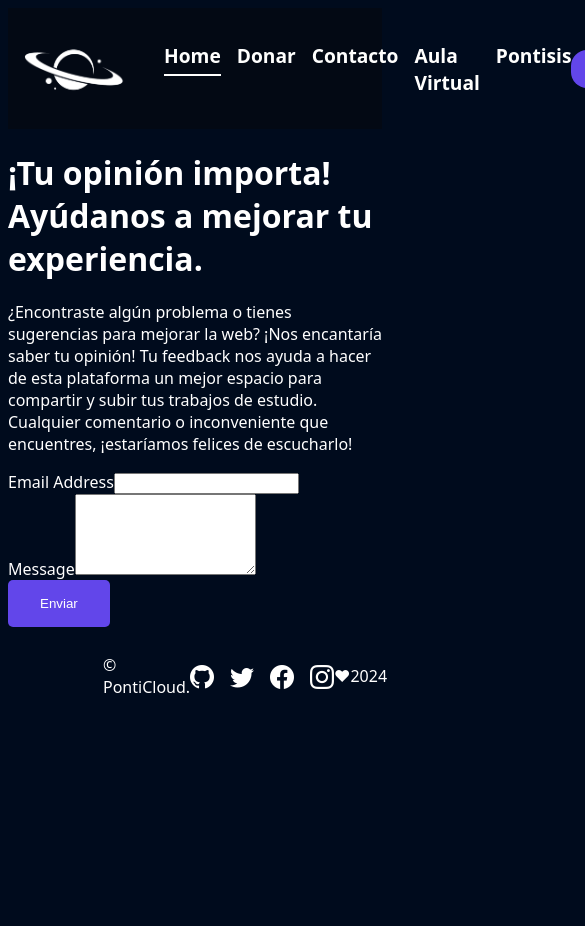
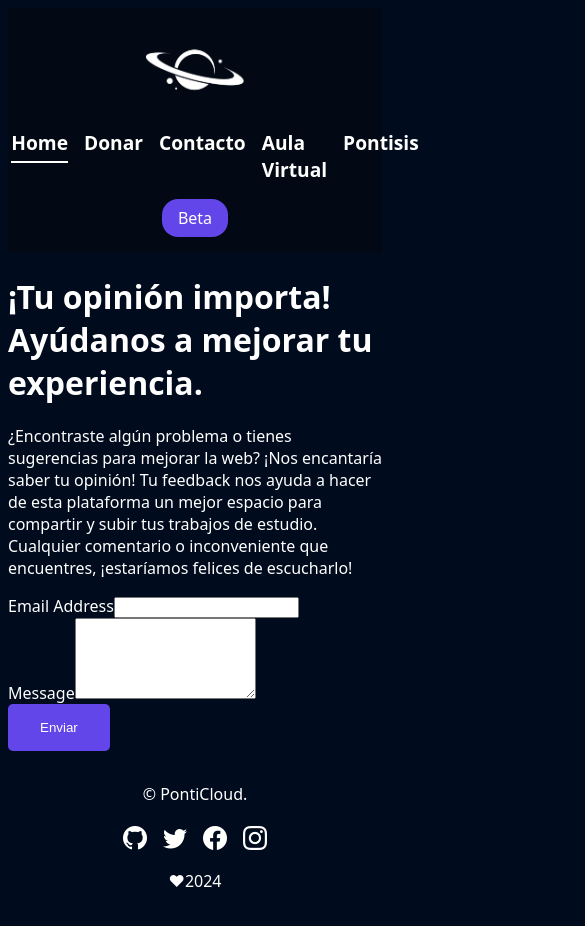
Before and after one commit to DruChill/PontiCloud, a React (Vite) app: page /contact in a window 390 px wide. Shown: the top 926 px of the page, 585 px wide, since content can reach past the window. Before the commit the page ends 844 px from the top, so only its background shows below. Built offline with nearby package versions, Linux system fonts and the light colour scheme; no server answers.

Commit message:
Add responsive styles for header, main, and footer components

```diff
--- a/src/App.css
+++ b/src/App.css
@@ -209,3 +209,47 @@ footer a {
   gap: 1rem;
   font-size: 1.5rem;
 }
+
+@media (max-width: 768px) {
+  header {
+    flex-direction: column;
+  }
+
+  nav ul {
+    margin-top: 1rem;
+  }
+
+  main {
+    flex-direction: column;
+    text-align: center;
+  }
+
+  main h1 {
+    font-size: 2.5rem;
+  }
+
+  main p {
+    font-size: 1rem;
+  }
+
+  .upload {
+    flex-direction: column;
+  }
+
+  .upload button {
+    width: 100%;
+  }
+
+  footer {
+    flex-direction: column;
+    padding: 1rem;
+  }
+
+  footer a {
+    text-align: center;
+  }
+
+  .social__media {
+    justify-content: center;
+  }
+}
```
